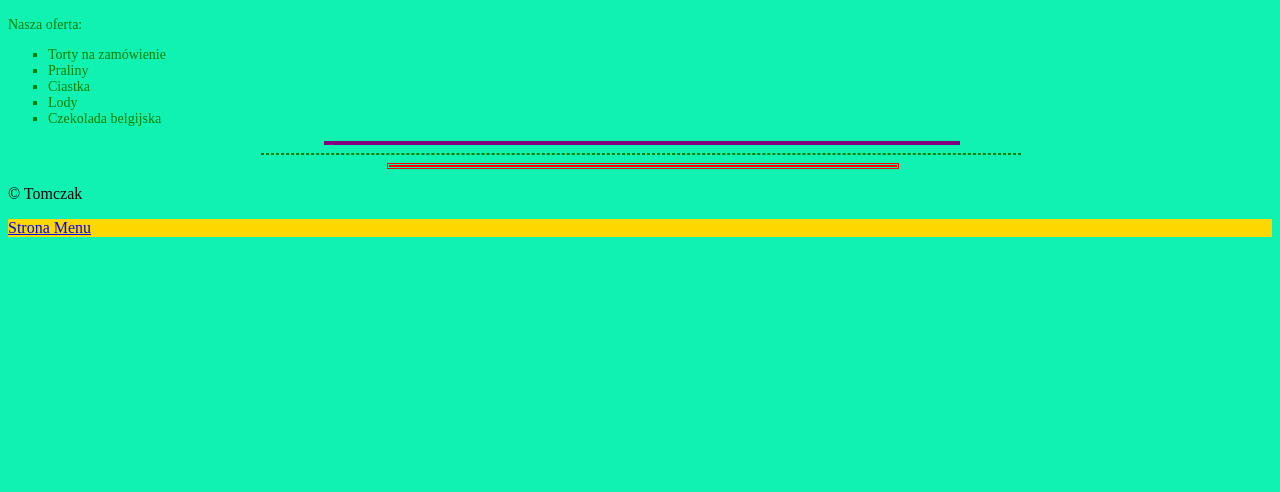
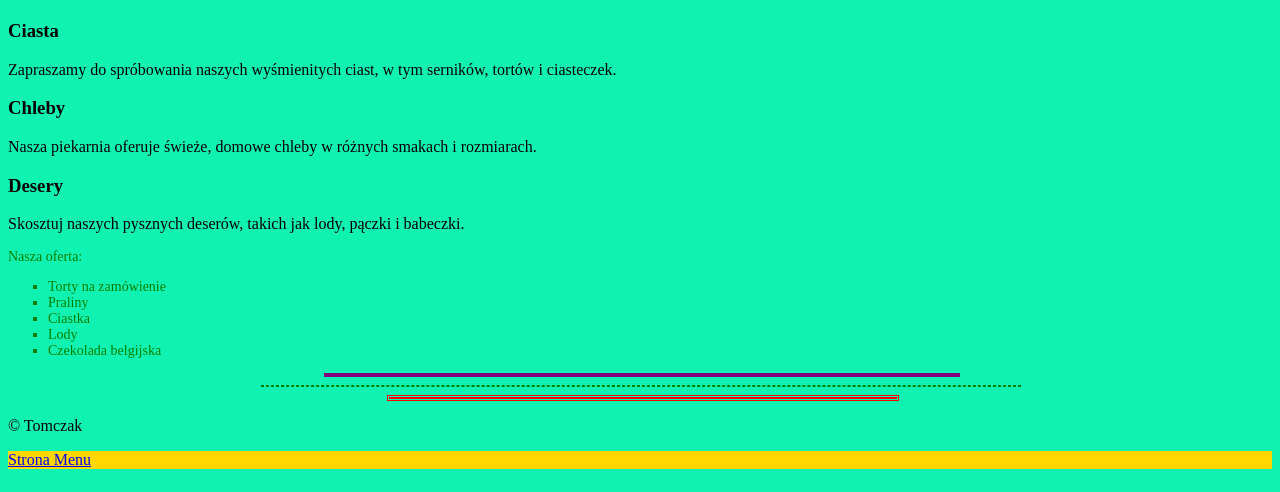
Before and after one commit to Szafkaaa/Sprawdzian, a plain HTML site: page Sprawdzian.html in a window 1280 px wide. Shown: the part 308-800 px from the top of the page. Drawn offline with Linux system fonts and the light colour scheme.

Commit message:
Update Sprawdzian.html

```diff
--- a/Sprawdzian.html
+++ b/Sprawdzian.html
@@ -43,6 +43,22 @@
     <p class="description">
     <img src="https://www.nlogo.pl/wp-content/uploads/2016/07/slodkieklimaty.jpg" alt="Logo Cukierni Słodki Raj" width="350" height="200" border="6">
     </p>
+     <div class="container">
+        <div class="main-content">
+            <div class="menu-item">
+                <h3>Ciasta</h3>
+                <p>Zapraszamy do spróbowania naszych wyśmienitych ciast, w tym serników, tortów i ciasteczek.</p>
+            </div>
+            <div class="menu-item">
+                <h3>Chleby</h3>
+                <p>Nasza piekarnia oferuje świeże, domowe chleby w różnych smakach i rozmiarach.</p>
+            </div>
+            <div class="menu-item">
+                <h3>Desery</h3>
+                <p>Skosztuj naszych pysznych deserów, takich jak lody, pączki i babeczki.</p>
+            </div>
+        </div>
+    </div>
     <p class="list square">
         Nasza oferta:
     </p>
```
